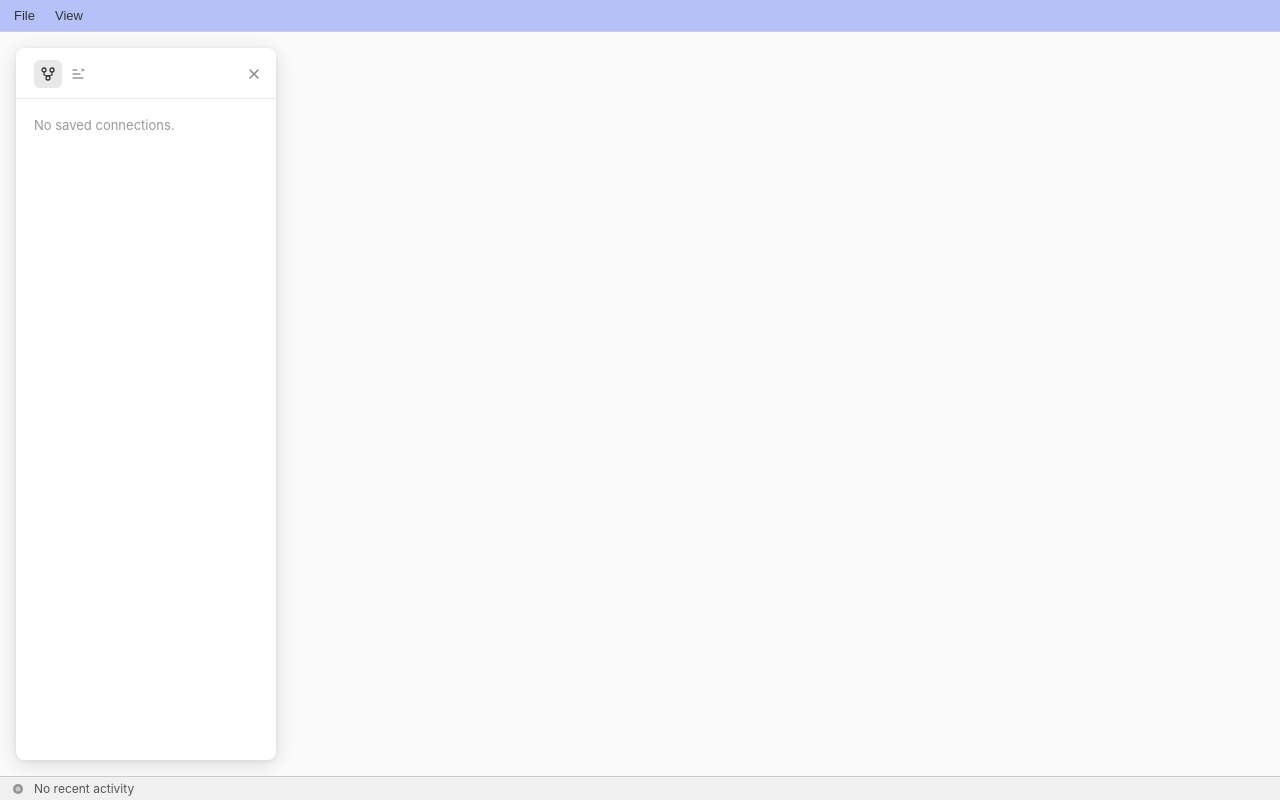
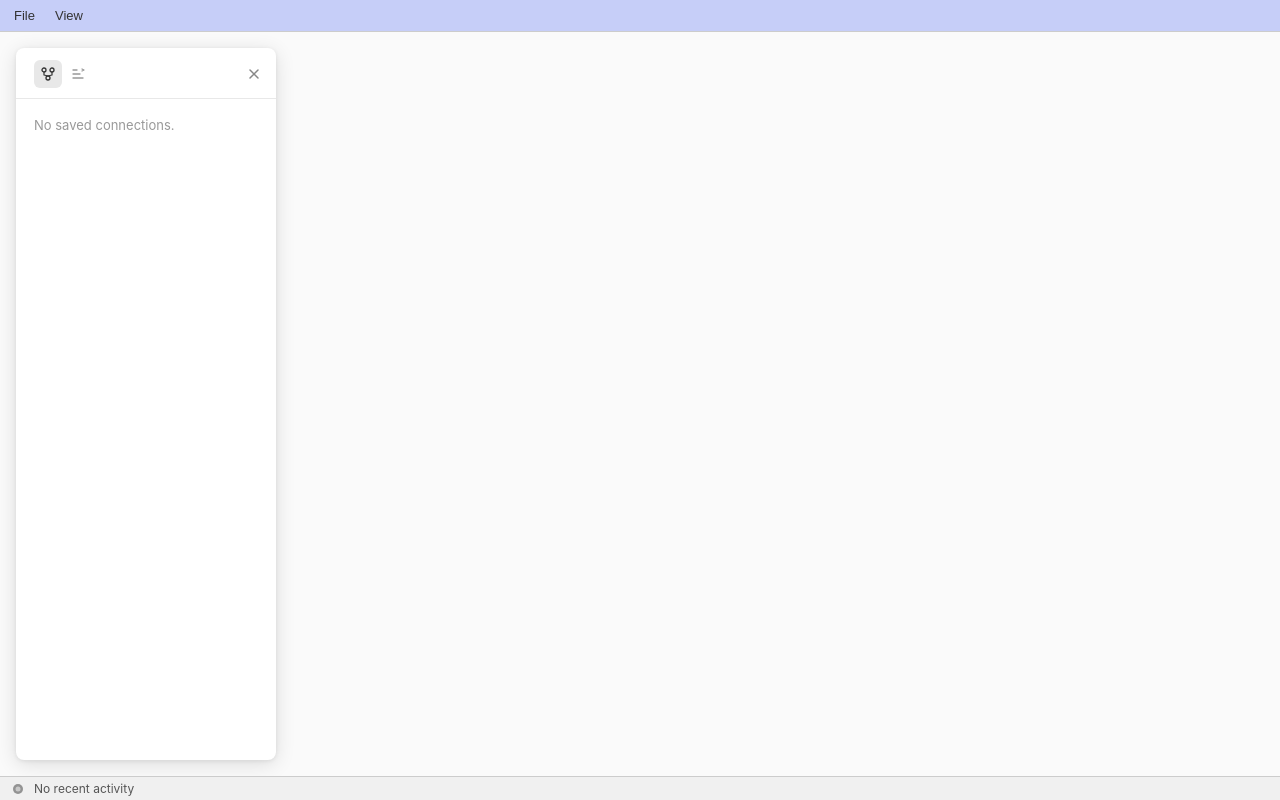
Before and after one commit to dssocool/data_protection_tool_036, a React (Vite) app in the folder DataProtectionTool.ControlCenter/frontend/: page / in a window 1280 px wide. Built offline with nearby package versions, Linux system fonts and the light colour scheme.

Commit message:
Update MenuBar background color for improved aesthetics

```diff
--- a/DataProtectionTool.ControlCenter/frontend/src/components/MenuBar.css
+++ b/DataProtectionTool.ControlCenter/frontend/src/components/MenuBar.css
@@ -1,7 +1,7 @@
 .menu-bar {
   display: flex;
   align-items: center;
-  background: #b7c1f9;
+  background: #c6cef8;
   border-bottom: 1px solid #ccc;
   height: 32px;
   padding: 0 4px;
```
